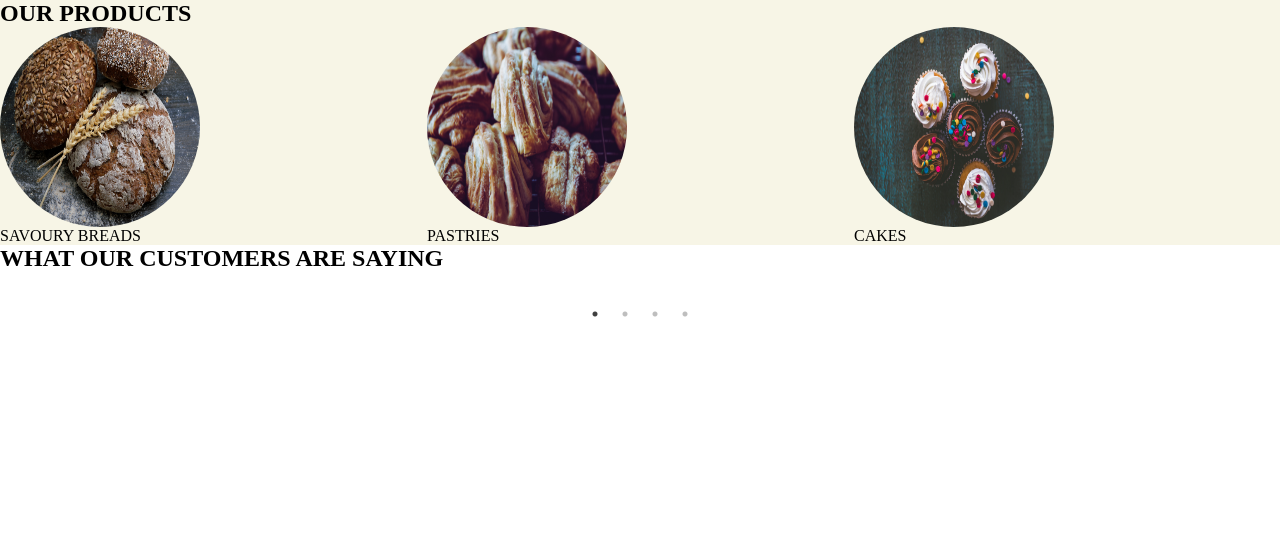
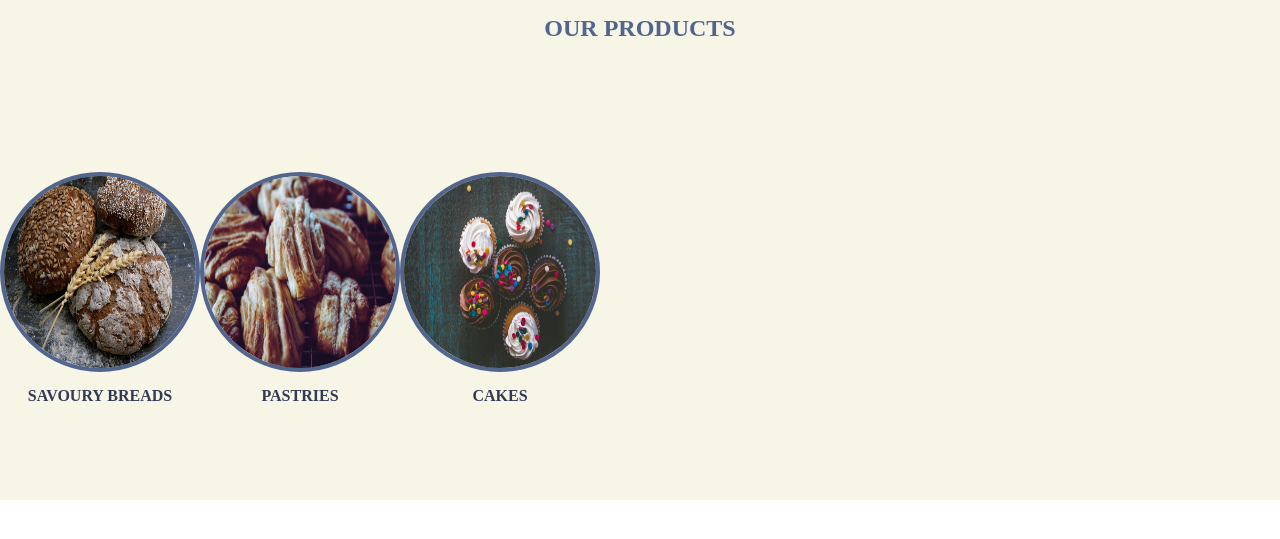
Before and after one commit to Scarnface/bakersDozen, a PHP site: page / in a window 1280 px wide. Shown: the top 539 px of the page. Run offline with PHP 8.4, Linux system fonts and the light colour scheme; some libraries are stand-ins or nearby versions.

Commit message:
Styling to slick

```diff
--- a/dist/css/style.css
+++ b/dist/css/style.css
@@ -4,13 +4,42 @@
 /* =================================
   Variables
 ==================================== */
+.productsCarouselWrapper,
+.testimonialsCarouselWrapper {
+  display: flex;
+  flex-wrap: wrap;
+  width: 100%;
+  height: 500px;
+}
+.productsCarouselWrapper h2,
+.testimonialsCarouselWrapper h2 {
+  margin-top: 15px;
+  margin-bottom: 50px;
+  width: 100%;
+  text-align: center;
+  color: #52658f;
+}
+
 .productsCarouselWrapper {
   background-color: #f7f5e6;
 }
-.productsCarouselWrapper img {
+
+.slide {
+  width: 25%;
+  text-align: center;
+}
+.slide img {
   width: 200px;
   height: 200px;
+  border: 4px solid #52658f;
   border-radius: 50%;
+}
+.slide p {
+  margin-top: 15px;
+  margin-bottom: 15px;
+  width: 200px;
+  font-weight: bold;
+  color: #333a56;
 }
 
 /* =================================
--- a/index.html
+++ b/index.html
@@ -60,7 +60,7 @@
       </div>
     </section>
 
-    <section class="testimonialsCarouselWrapper">
+    <!--<section class="testimonialsCarouselWrapper">
       <div class="testimonialsCarousel carousel">
         <h2>WHAT OUR CUSTOMERS ARE SAYING</h2>
 
@@ -88,6 +88,6 @@
           <p>-WARREN ELLIS</p>
         </div>
       </div>
-    </section>
+    </section>-->
   </body>
 </html>
--- a/src/scss/partials/_carousels.scss
+++ b/src/scss/partials/_carousels.scss
@@ -1,8 +1,36 @@
+.productsCarouselWrapper,
+.testimonialsCarouselWrapper {
+  display: flex;
+  flex-wrap: wrap;
+  width: 100%;
+  height: 500px;
+  h2 {
+    margin-top: 15px;
+    margin-bottom: 50px;
+    width: 100%;
+    text-align: center;
+    color: $brand-lightBlue;
+  }
+}
+
 .productsCarouselWrapper {
   background-color: $brand-yellow;
+}
+
+.slide {
+  width: 25%;
+  text-align: center;
   img {
     width: 200px;
     height: 200px;
+    border: 4px solid $brand-lightBlue;
     border-radius: 50%;
   }
+  p {
+    margin-top: 15px;
+    margin-bottom: 15px;
+    width: 200px;
+    font-weight: bold;
+    color: $brand-darkBlue;
+  }
 }
```
Also changed, not shown: 1 other file.
